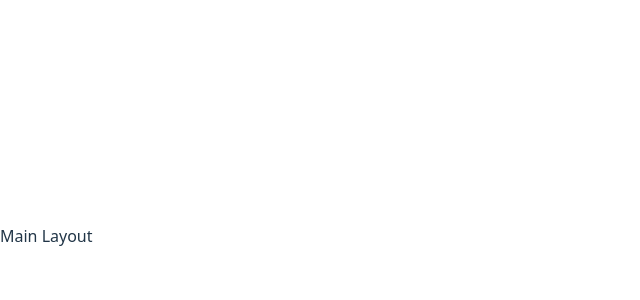
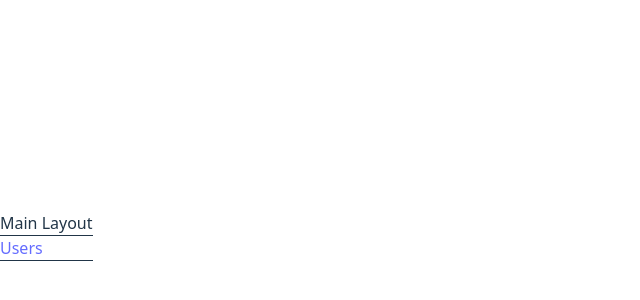
Before and after one commit to Artur-Petrov/react, a React (Vite) app: page / in a window 1280 px wide. Shown: the part 164-464 px from the top of the page, without its empty margins (0-640 px from the left). Built offline with nearby package versions, Linux system fonts and the light colour scheme.

Commit message:
homework3/task6/knZgVIwvqd done

```diff
--- /dev/null
+++ b/src/components/menu/MenuComponent.tsx
@@ -0,0 +1,15 @@
+import {Link} from "react-router-dom";
+
+const MenuComponent = () => {
+    return (
+        <div>
+            <ul>
+                <li>
+                    <Link to={'users'}>Users</Link>
+                </li>
+            </ul>
+        </div>
+    );
+};
+
+export default MenuComponent;
--- a/src/layouts/MainLayout.tsx
+++ b/src/layouts/MainLayout.tsx
@@ -1,9 +1,13 @@
 import {Outlet} from "react-router-dom";
+import MenuComponent from "../components/menu/MenuComponent.tsx";
 
 const MainLayout = () => {
     return (
         <div>
             <div>Main Layout</div>
+            <hr/>
+            <MenuComponent/>
+            <hr/>
             <Outlet/>
         </div>
     );
--- a/src/pages/UsersPage.tsx
+++ b/src/pages/UsersPage.tsx
@@ -1,12 +1,8 @@
 import UsersComponent from "../components/users-components/UsersComponent.tsx";
-import {Outlet} from "react-router-dom";
 
 const UsersPage = () => {
     return (
         <div>
-            <hr/>
-            <Outlet/>
-            <hr/>
             <UsersComponent/>
 
         </div>
--- a/src/router/router.tsx
+++ b/src/router/router.tsx
@@ -5,8 +5,7 @@ import CartsPage from "../pages/CartsPage.tsx";
 
 export const routs = createBrowserRouter([
     {path:'/', element:<MainLayout/>, children:[
-            {path:'users', element: <UsersPage/>, children:[
-                    {path:':id/carts', element: <CartsPage/>}
-                ]},
+            {path:'users', element: <UsersPage/>},
+            {path:'users/:id/carts', element: <CartsPage/>}
         ]},
 ]);
```
